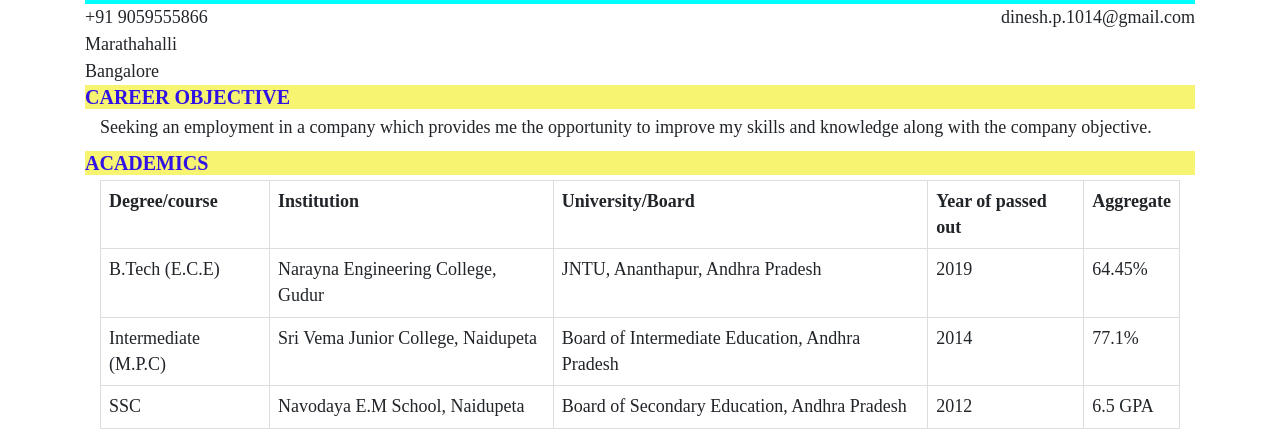
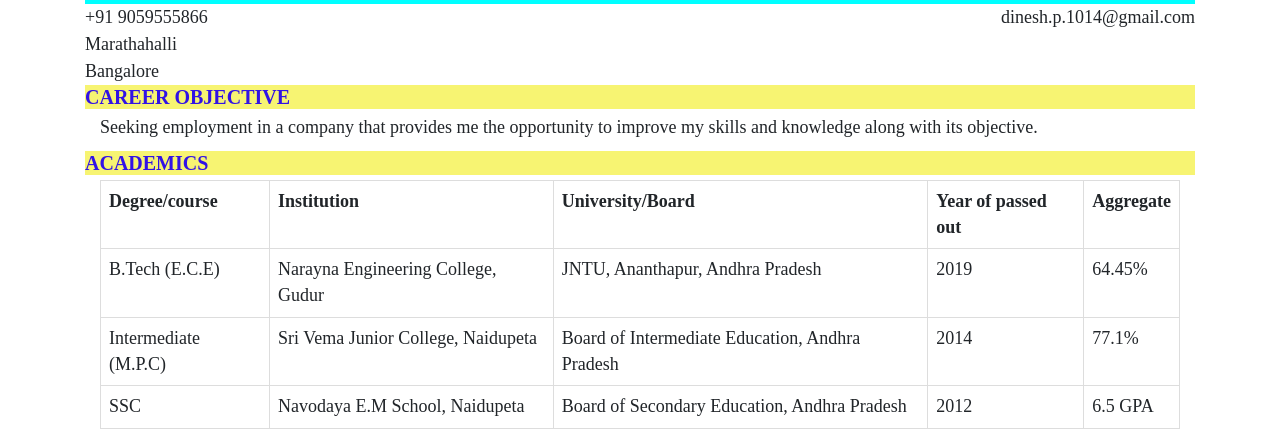
Before and after one commit to dineshpammi/resume, a plain HTML site: page index.html in a window 1280 px wide. Shown: the part 281-717 px from the top of the page. Drawn offline with nearby package versions, Linux system fonts and the light colour scheme.

Commit message:
Update index.html

```diff
--- a/index.html
+++ b/index.html
@@ -50,7 +50,7 @@
         </div>
         <div >
             <h3> CAREER OBJECTIVE </h3>
-            <p class="container">Seeking an employment in a company which provides me the opportunity to improve my skills and knowledge along with the company objective.</p>
+            <p class="container">Seeking employment in a company that provides me the opportunity to improve my skills and knowledge along with its objective.</p>
         </div>
         <div>
             <h3>ACADEMICS</h3>
```
